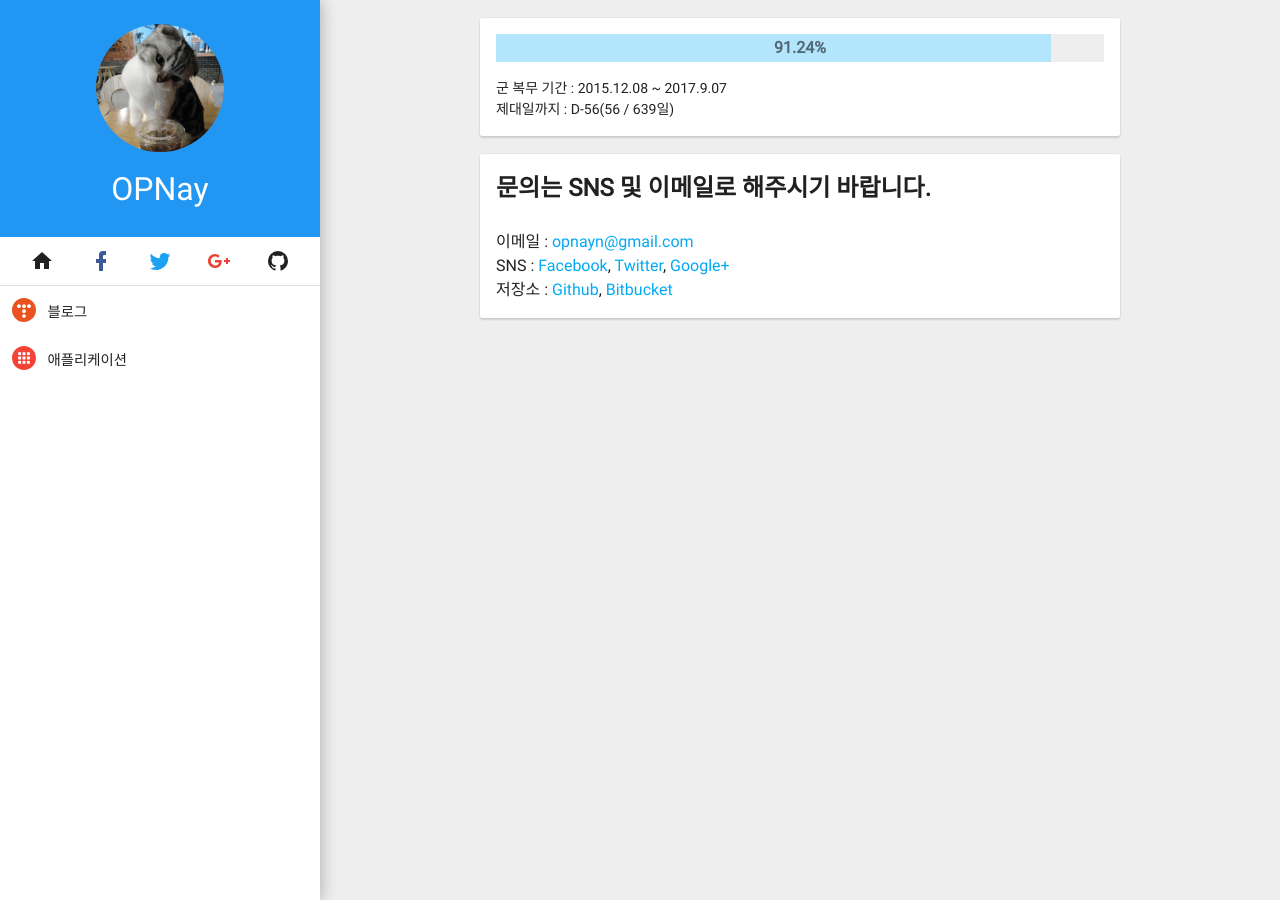
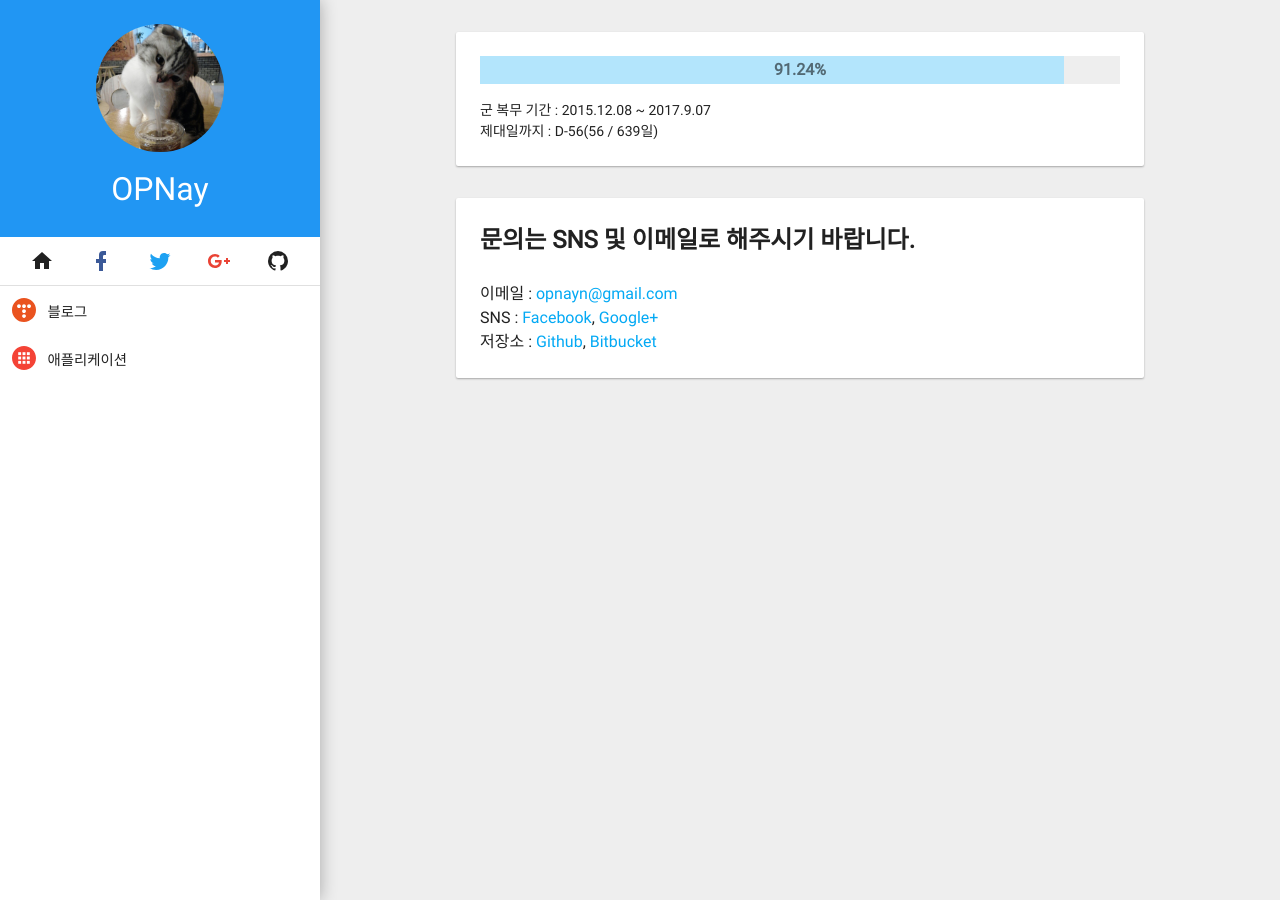
Before and after one commit to opnay/opnay.github.io, a Jekyll site: the page built from index.html, in a window 1280 px wide. Built offline with Jekyll 4.4.1, drawn with Linux system fonts in a browser that asks for light colours; some web fonts are replaced.

Commit message:
material: Add section class for resizing card

```diff
--- a/css/default.css
+++ b/css/default.css
@@ -28,7 +28,3 @@
 
 .content {height:100%; overflow-x:hidden; overflow-y:auto;}
 .tablet .content, .mobile .content {margin-top:64px; height:calc(100% - 64px);}
-
-.desktop .card, .tablet .card {margin:18px auto; width:640px;}
-.mobile .card {width:100%;}
-.mobile .card ~ .card{border-top:1px solid #DDD;}
--- a/css/material.css
+++ b/css/material.css
@@ -65,7 +65,15 @@ pre {background:rgba(0,0,0,0.1); margin:12px 0; padding:16px; font-size:0.9em;}
 .right {float:right;}
 
 /* Components */
-.card {background:white; display:block; position:relative; padding:16px; border-radius:2px; transition:box-shadow 200ms; box-shadow:0 0 2px rgba(0,0,0,0.12), 0 2px 2px rgba(0,0,0,0.12);}
+.section {margin:16px 12px; width:calc(100% - 24px);}
+.desktop .section {margin:32px auto; width:688px;} /* article width: 640px */
+.desktop.wide .section {width:968px;} /* article width: 920px */
+
+.section .header .title {margin:0; line-height:2; font-size:1.4em;}
+.section .header .info {margin-bottom:16px;}
+
+.card {background:white; position:relative; border-radius:2px; width:100%; box-shadow: 0 1px 2px rgba(0,0,0,0.3);}
+.header ~ .card {margin:8px 0;}
 
 .nav .top {position:fixed; top:0; left:0; padding:14px; width:100%; height:64px; transiion:box-shadow linear 200ms;}
 .tablet .nav .top.shadow, .mobile .nav .top.shadow {box-shadow:0 0 8px rgba(0,0,0,0.12), 0 8px 8px rgba(0,0,0,0.24);}
--- a/index.html
+++ b/index.html
@@ -5,7 +5,8 @@ theme:
     primary: "#2196F3"
     secondary: "#B3E5FC"
 ---
-<div class="card dday item">
+<section class="section dday">
+	<div class="card">
 		<script type="text/javascript" defer src="/js/dday.js"></script>
 		<div class="progress">
 			<div class="progress-bar bg-s"></div>
@@ -24,9 +25,14 @@ theme:
 .dday .progress {background:#EEE;}
 		</style>
 	</div>
-<div class="card contact">
-	<p style="margin-bottom:24px; font-size:24px; font-weight:bold;">문의는 SNS 및 이메일로 해주시기 바랍니다.</p>
+</section>
+<section class="section contact">
+	<div class="card">
+		<p class="title">문의는 SNS 및 이메일로 해주시기 바랍니다.</p>
 		<p>이메일 : <a href="mailto:opnayn@gmail.com">opnayn@gmail.com</a></p>
-	<p>SNS : <a href="https://facebook.com/opnay">Facebook</a>, <a href="https://twitter.com/opnay_dev">Twitter</a>, <a href="https://plus.google.com/107296541638373404997">Google+</a></p>
+		<p>SNS : <a href="https://facebook.com/opnay">Facebook</a>, <a href="https://plus.google.com/107296541638373404997">Google+</a></p>
 		<p>저장소 : <a href="https://github.com/opnay">Github</a>, <a href="https://bitbucket.org/opnay">Bitbucket</a></p>
 	</div>
+	<style>.contact .title {margin-bottom:24px; font-size:24px; font-weight:bold;}</style>
+</section>
+<style>.section .card {padding:18px;} .desktop .section .card {padding:24px;}</style>
```
Lines whose indentation alone changed are shown as unchanged.
